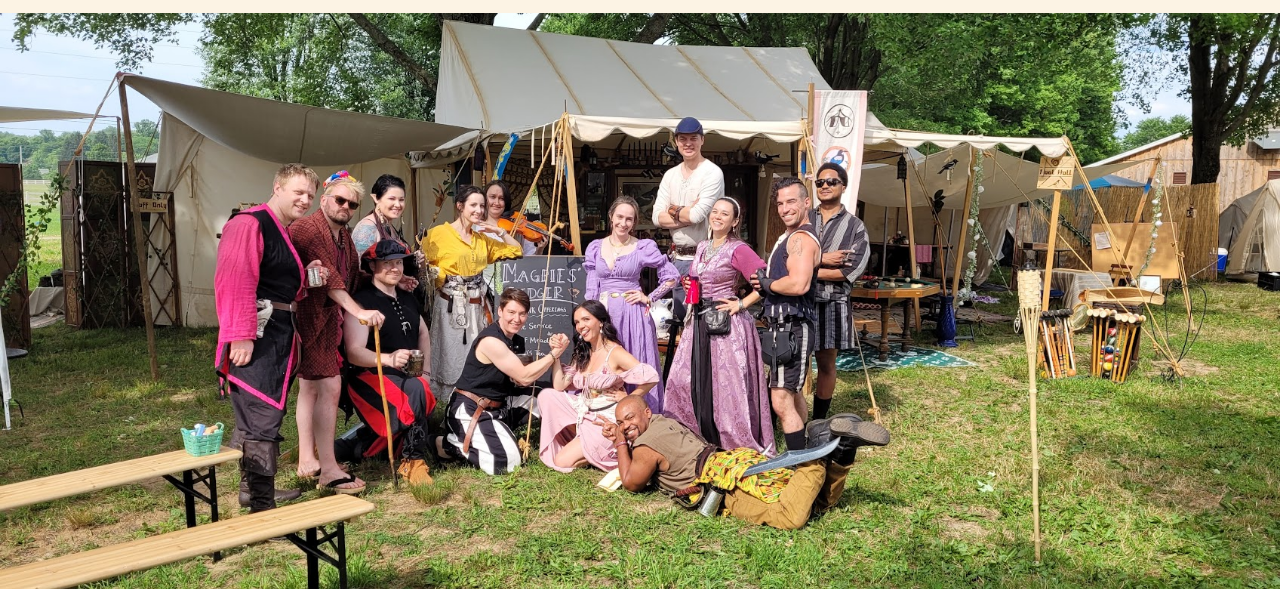
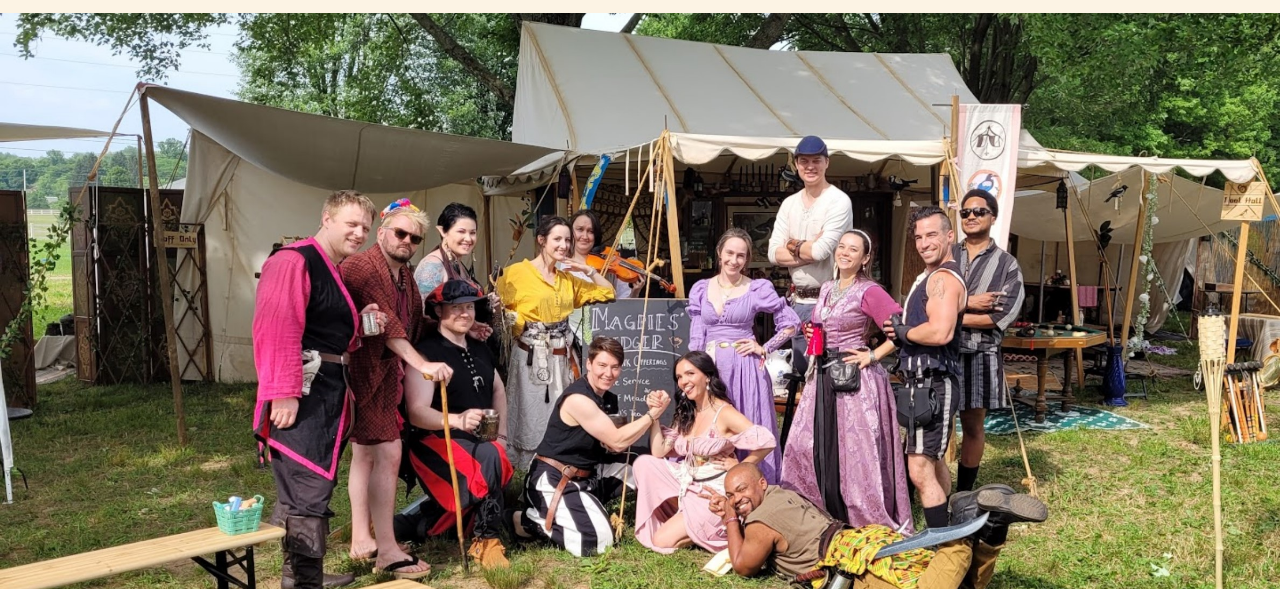
Before and after one commit to magpiesledger/magpiesledger, a plain HTML site: page index.html in a window 1280 px wide. Shown: the part 211-800 px from the top of the page. Drawn offline with nearby package versions, Linux system fonts and the light colour scheme.

Commit message:
Update index.html

```diff
--- a/index.html
+++ b/index.html
@@ -22,7 +22,7 @@
     </div>
     </header>
     <section class="bannerImage">
-      <img class="banner1" src="public/images/magpie_crew.jpeg" alt="magpie crew">
+      <img class="banner1" src="public/images/magpie_crew_big.jpg" alt="magpie crew">
       <img class="banner2" src="public/images/magpie_magpies.jpg" alt="magpie crew">
     </section>
     <section class="details">
```
